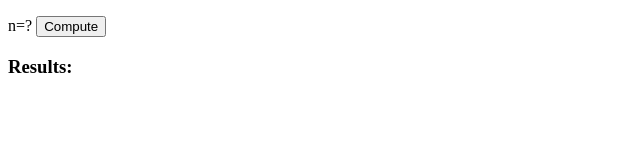
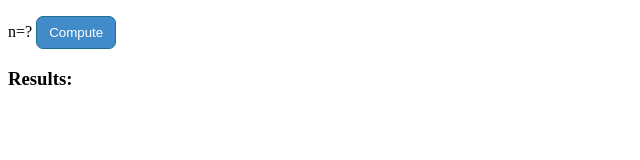
Before and after one commit to christineoo/factor-function-JS, a plain HTML site: page JS_Exercise/exercise.html in a window 1280 px wide. Shown: the whole page, without its empty margins (0-640 px from the left). Drawn offline with Linux system fonts and the light colour scheme.

Commit message:
Add styling for button

```diff
--- a/JS_Exercise/exercise.html
+++ b/JS_Exercise/exercise.html
@@ -14,6 +14,26 @@
    <h3>Results:</h3>
    <ul id="results"></ul>
  </form>
+
+ <style media="screen" type="text/css">
+
+  #compute-button
+  {
+    color: white;
+    background :#428BCA;
+    border: 1px solid #1e728c;
+    padding: 8px 12px;
+    -webkit-border-radius: 7px;
+    -moz-border-radius: 7px;
+    outline: none;
+  }
+
+  #compute-button:active
+  {
+    text-decoration : underline;
+  }
+
+ </style>
 
  <script>
 
```
